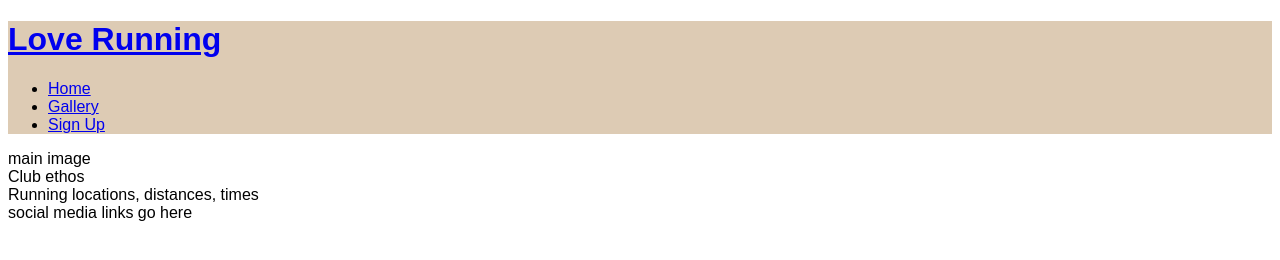
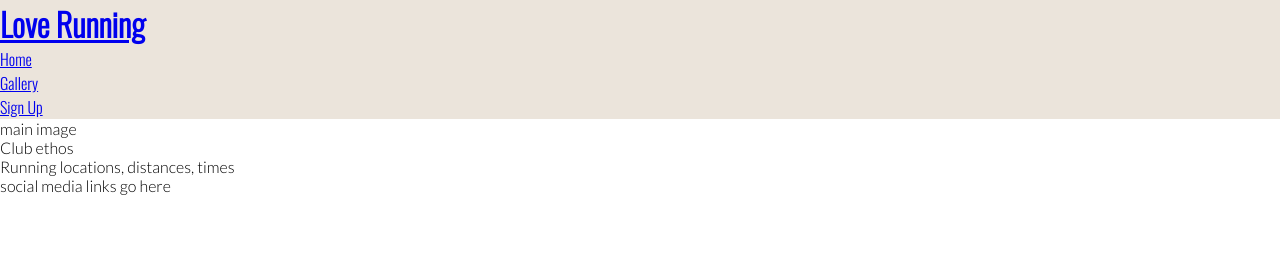
Before and after one commit to EtaBigDinner/love-running, a plain HTML site: page index.html in a window 1280 px wide. Drawn offline with nearby package versions, Linux system fonts and the light colour scheme.

Commit message:
add Google Fonts to CSS

```diff
--- a/assets/css/style.css
+++ b/assets/css/style.css
@@ -1,6 +1,14 @@
+@import url('https://fonts.googleapis.com/css2?family=Lato:wght@300&family=Montserrat&family=Oswald:wght@300&family=Source+Sans+Pro&display=swap');
+* {
+    margin:0;
+    padding:0;
+    border:none;
+}
 body {
-    font-family: arial;
+    font-family: Lato, sans-serif;
+    font-weight: 300;
 }
 header {
-    background-color: rgb(221, 203, 180);
+    background-color: rgb(235, 228, 219);
+    font-family:Oswald, sans-serif;
 }
```
